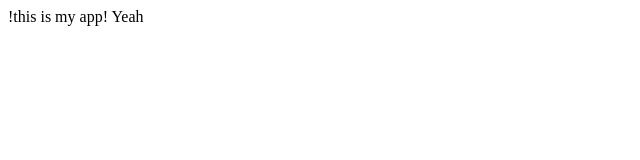
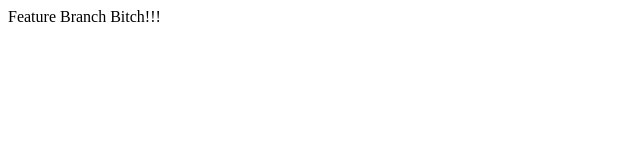
Before and after one commit to deindedawodu/mysampleexample, a plain HTML site: page index.html in a window 1280 px wide. Shown: the full height of the page, 0-640 px from the left. Drawn offline with Linux system fonts and the light colour scheme.

Commit message:
say Bitch!

```diff
--- a/index.html
+++ b/index.html
@@ -6,6 +6,6 @@
     <title>Git</title>
 </head>
 <body>
-    !this is my app! Yeah
+    Feature Branch Bitch!!!
 </body>
 </html>
```
